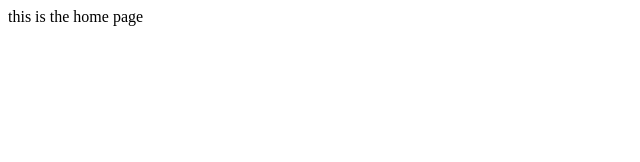
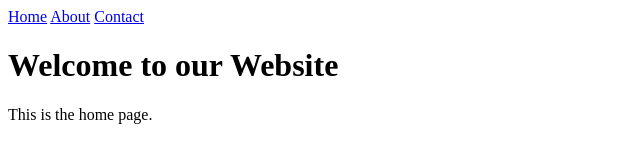
Before and after one commit to hashiryasir5/multiple-pages-1, a plain HTML site: page index.html in a window 1280 px wide. Shown: the whole page, without its empty margins (0-640 px from the left). Drawn offline with Linux system fonts and the light colour scheme.

Commit message:
initial commit

```diff
--- a/index.html
+++ b/index.html
@@ -2,10 +2,19 @@
 <html lang="en">
 <head>
     <meta charset="UTF-8">
-    <meta name="viewport" content="width=device-width, initial-scale=1.0">
-    <title>Document</title>
+        <title>Home</title>
+        <link rel="stylesheet"
+        href="style.css"   />
 </head>
 <body>
-    this is the home page
+    <nav>
+        <a href="index.html">Home</a>
+        <a href="about.html">About</a>
+        <a href="contact.html">Contact</a>
+    </nav>
+    <main>
+        <h1>Welcome to our Website</h1>
+        <p>This is the home page.</p>
+    </main>
 </body>
 </html>
```
